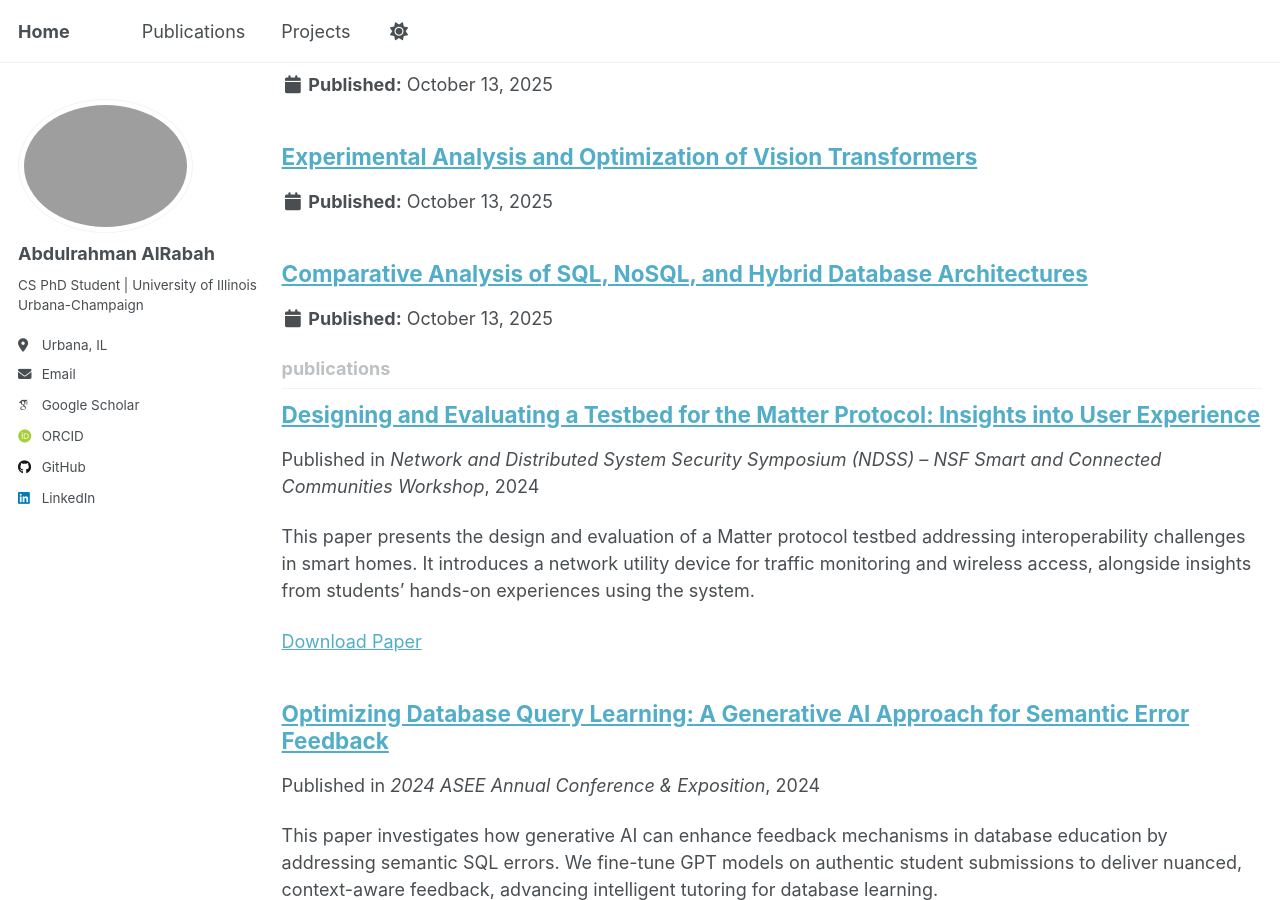
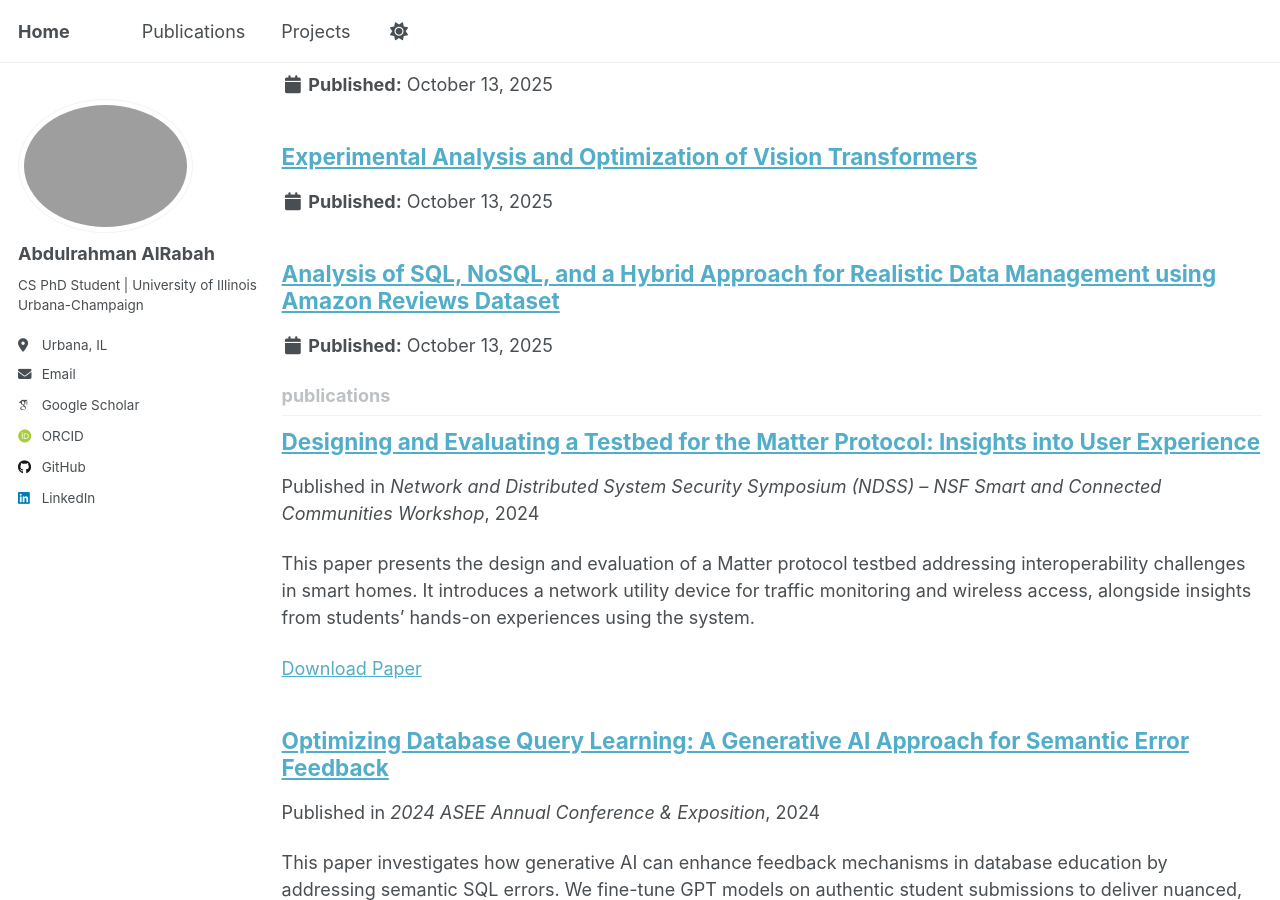
Before and after one commit to aalrabah/aalrabah.github.io, a Jekyll site: the page built from _pages/collection-archive.html, in a window 1280 px wide and 900 px high, scrolled down 460 px. Built offline with Jekyll 4.4.1, drawn with Linux system fonts in a browser that asks for light colours; some web fonts are replaced; a script that is not in the unit is left out.

Commit message:
Update project title for cs_601.md

```diff
--- a/_projects/cs_601.md
+++ b/_projects/cs_601.md
@@ -1,5 +1,5 @@
 ---
-title: "Comparative Analysis of SQL, NoSQL, and Hybrid Database Architectures"
+title: "Analysis of SQL, NoSQL, and a Hybrid Approach for Realistic Data Management using Amazon Reviews Dataset"
 collection: projects
 excerpt: ""
 ---
```
